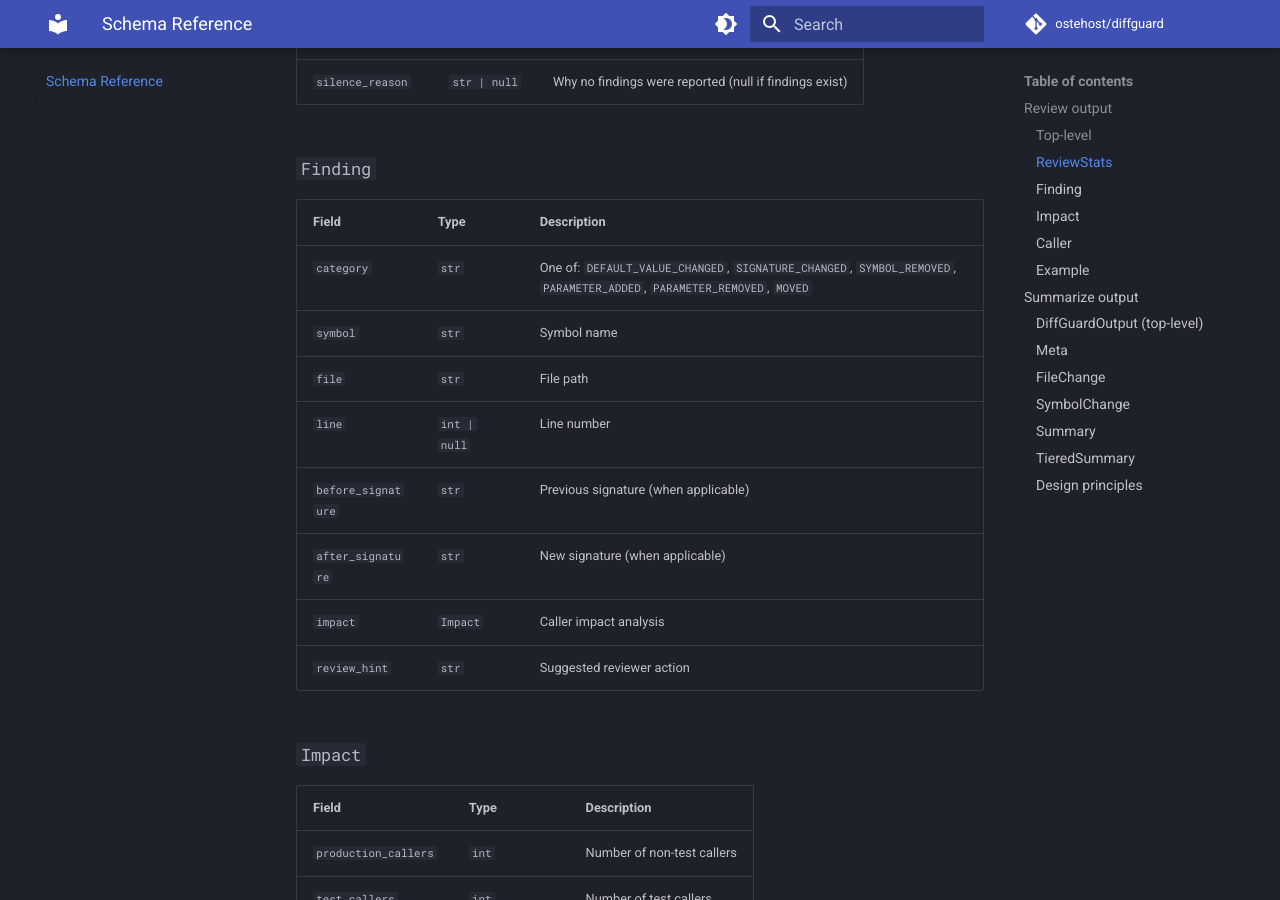
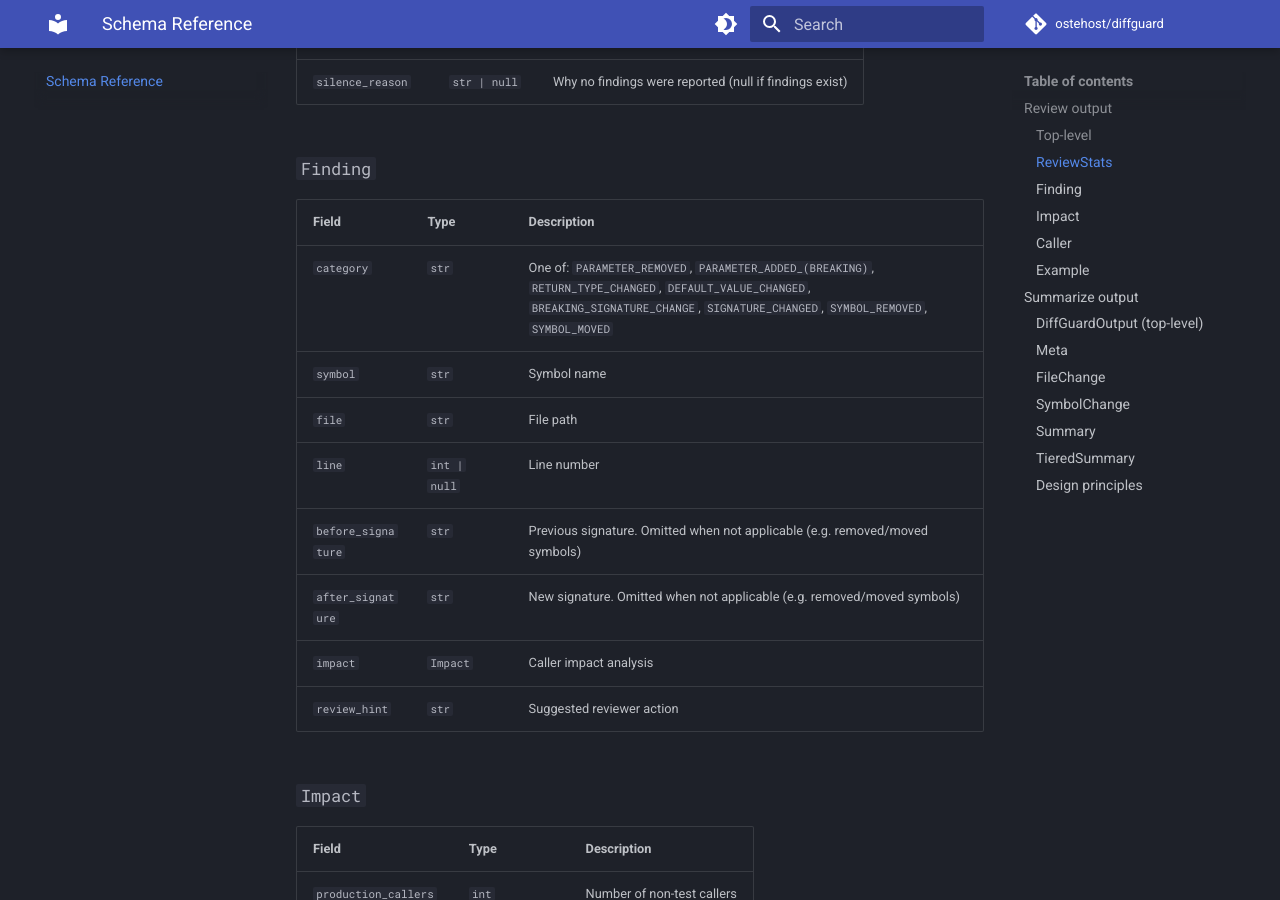
Before and after one commit to ostehost/diffguard, an MkDocs documentation site: the page built from docs/schema.md, in a window 1280 px wide and 900 px high, scrolled down 1053 px. Built offline with MkDocs 1.6.1 and Material for MkDocs 9.7.7, drawn with Linux system fonts in a browser that asks for light colours; comment, search, counter and statistics services are not loaded.

Commit message:
docs: correct review JSON category enum and signature-field optionality
The convergence audit found docs/schema.md drifted from what review --format json
actually emits:
- category enum listed MOVED and PARAMETER_ADDED (never emitted) and omitted
  SYMBOL_MOVED, PARAMETER_ADDED_(BREAKING), RETURN_TYPE_CHANGED, and
  BREAKING_SIGNATURE_CHANGE. Replace with the real emittable set from
  findings.categorize_change + signatures.classify_signature_change (space->_).
- before_signature/after_signature are omitted entirely when absent (report.py
  adds them only when truthy), not always-present strings — note that.
Regenerated llms-ctx.txt.

Found by the convergence re-audit (consistency dimension). Docs-only.

Co-Authored-By: Claude Opus 4.8 (1M context) <noreply@anthropic.com>

```diff
--- a/docs/llms-ctx.txt
+++ b/docs/llms-ctx.txt
@@ -333,12 +333,12 @@ The review command outputs a flat list of high-signal findings. When there are n
 
 | Field | Type | Description |
 |-------|------|-------------|
-| `category` | `str` | One of: `DEFAULT_VALUE_CHANGED`, `SIGNATURE_CHANGED`, `SYMBOL_REMOVED`, `PARAMETER_ADDED`, `PARAMETER_REMOVED`, `MOVED` |
+| `category` | `str` | One of: `PARAMETER_REMOVED`, `PARAMETER_ADDED_(BREAKING)`, `RETURN_TYPE_CHANGED`, `DEFAULT_VALUE_CHANGED`, `BREAKING_SIGNATURE_CHANGE`, `SIGNATURE_CHANGED`, `SYMBOL_REMOVED`, `SYMBOL_MOVED` |
 | `symbol` | `str` | Symbol name |
 | `file` | `str` | File path |
 | `line` | `int | null` | Line number |
-| `before_signature` | `str` | Previous signature (when applicable) |
-| `after_signature` | `str` | New signature (when applicable) |
+| `before_signature` | `str` | Previous signature. Omitted when not applicable (e.g. removed/moved symbols) |
+| `after_signature` | `str` | New signature. Omitted when not applicable (e.g. removed/moved symbols) |
 | `impact` | `Impact` | Caller impact analysis |
 | `review_hint` | `str` | Suggested reviewer action |
 
--- a/docs/schema.md
+++ b/docs/schema.md
@@ -35,12 +35,12 @@ The review command outputs a flat list of high-signal findings. When there are n
 
 | Field | Type | Description |
 |-------|------|-------------|
-| `category` | `str` | One of: `DEFAULT_VALUE_CHANGED`, `SIGNATURE_CHANGED`, `SYMBOL_REMOVED`, `PARAMETER_ADDED`, `PARAMETER_REMOVED`, `MOVED` |
+| `category` | `str` | One of: `PARAMETER_REMOVED`, `PARAMETER_ADDED_(BREAKING)`, `RETURN_TYPE_CHANGED`, `DEFAULT_VALUE_CHANGED`, `BREAKING_SIGNATURE_CHANGE`, `SIGNATURE_CHANGED`, `SYMBOL_REMOVED`, `SYMBOL_MOVED` |
 | `symbol` | `str` | Symbol name |
 | `file` | `str` | File path |
 | `line` | `int | null` | Line number |
-| `before_signature` | `str` | Previous signature (when applicable) |
-| `after_signature` | `str` | New signature (when applicable) |
+| `before_signature` | `str` | Previous signature. Omitted when not applicable (e.g. removed/moved symbols) |
+| `after_signature` | `str` | New signature. Omitted when not applicable (e.g. removed/moved symbols) |
 | `impact` | `Impact` | Caller impact analysis |
 | `review_hint` | `str` | Suggested reviewer action |
 
```
